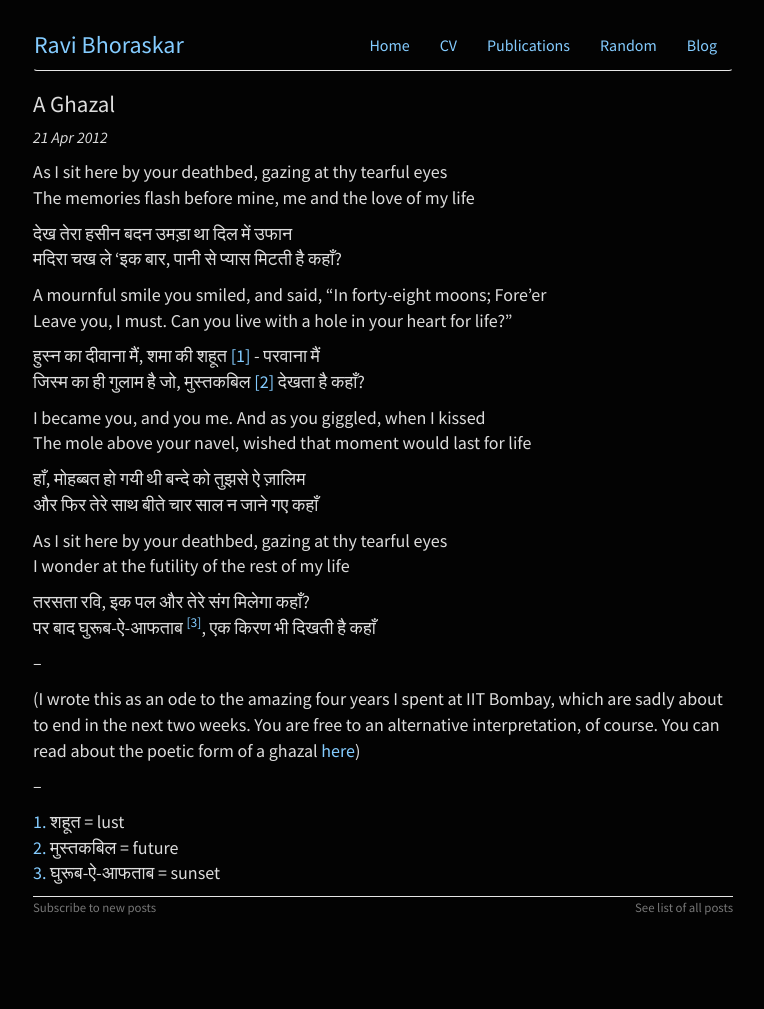
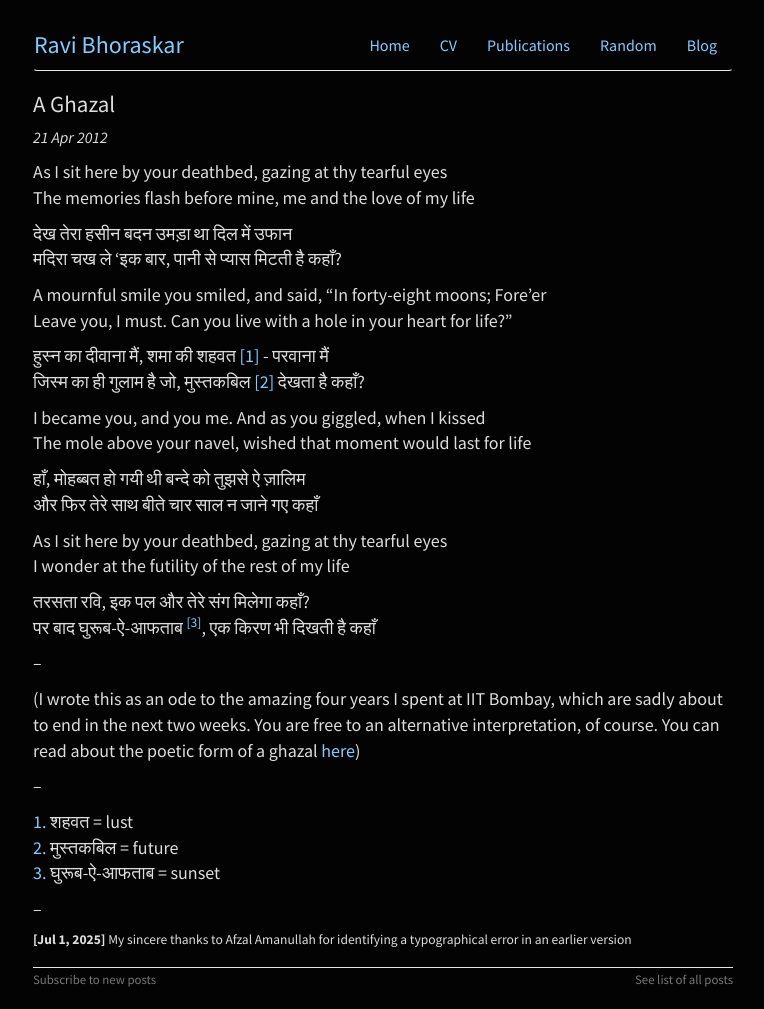
Before and after one commit to ravibhoraskar/ravibhoraskar.github.io, a Jekyll site: the page built from _posts/2012-04-21-ghazal.md, in a window 1280 px wide. Shown: the whole page, without its empty margins (257-1021 px from the left). Built offline with Jekyll 4.4.1, drawn with Linux system fonts in a browser that asks for light colours; before the commit the page ends 938 px from its top, so only the background shows below that.

Commit message:
Fix typo

```diff
--- a/_posts/2012-04-21-ghazal.md
+++ b/_posts/2012-04-21-ghazal.md
@@ -23,7 +23,7 @@ The memories flash before mine, me and the love of my life
 A mournful smile you smiled, and said, “In forty-eight moons; Fore’er<br />
 Leave you, I must. Can you live with a hole in your heart for life?”
 
-हुस्न का दीवाना मैं, शमा की शहूत<a name="b1" href="#f1"> [1]</a> - परवाना मैं<br />
+हुस्न का दीवाना मैं, शमा की शहवत<a name="b1" href="#f1"> [1]</a> - परवाना मैं<br />
 जिस्म का ही गुलाम है जो, मुस्तकबिल<a name="b2" href="#f2"> [2]</a> देखता है कहाँ?
 
 I became you, and you me. And as you giggled, when I kissed<br />
@@ -44,6 +44,11 @@ I wonder at the futility of the rest of my life
 
 --
 
-<a name="f1" href="#b1">1. </a> शहूत = lust<br />
+<a name="f1" href="#b1">1. </a> शहवत = lust<br />
 <a name="f2" href="#b2">2. </a> मुस्तकबिल = future<br />
 <a name="f3" href="#b3">3. </a> घुरूब-ऐ-आफताब = sunset
+
+--
+
+<sup> **[Jul 1, 2025]** My sincere thanks to Afzal Amanullah for identifying a
+typographical error in an earlier version</sup>
```
